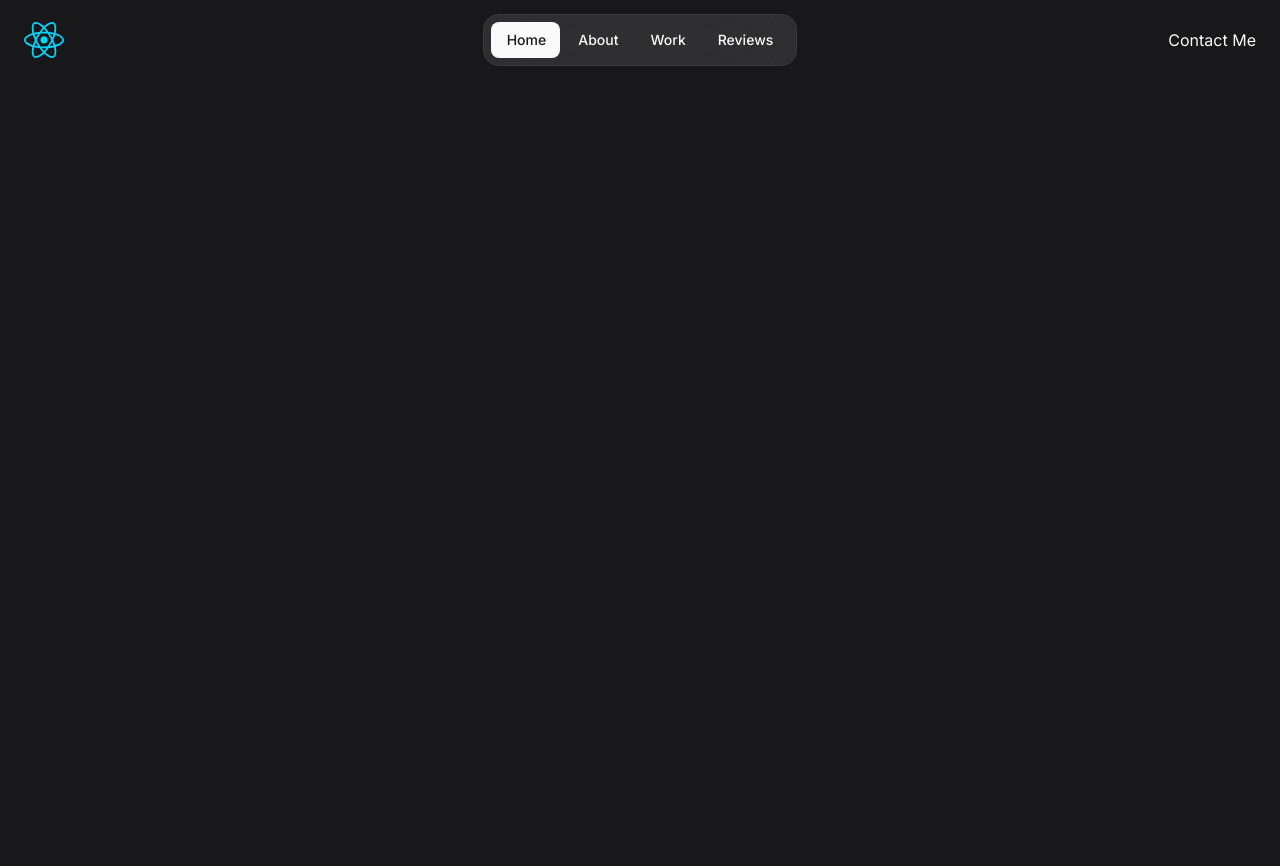
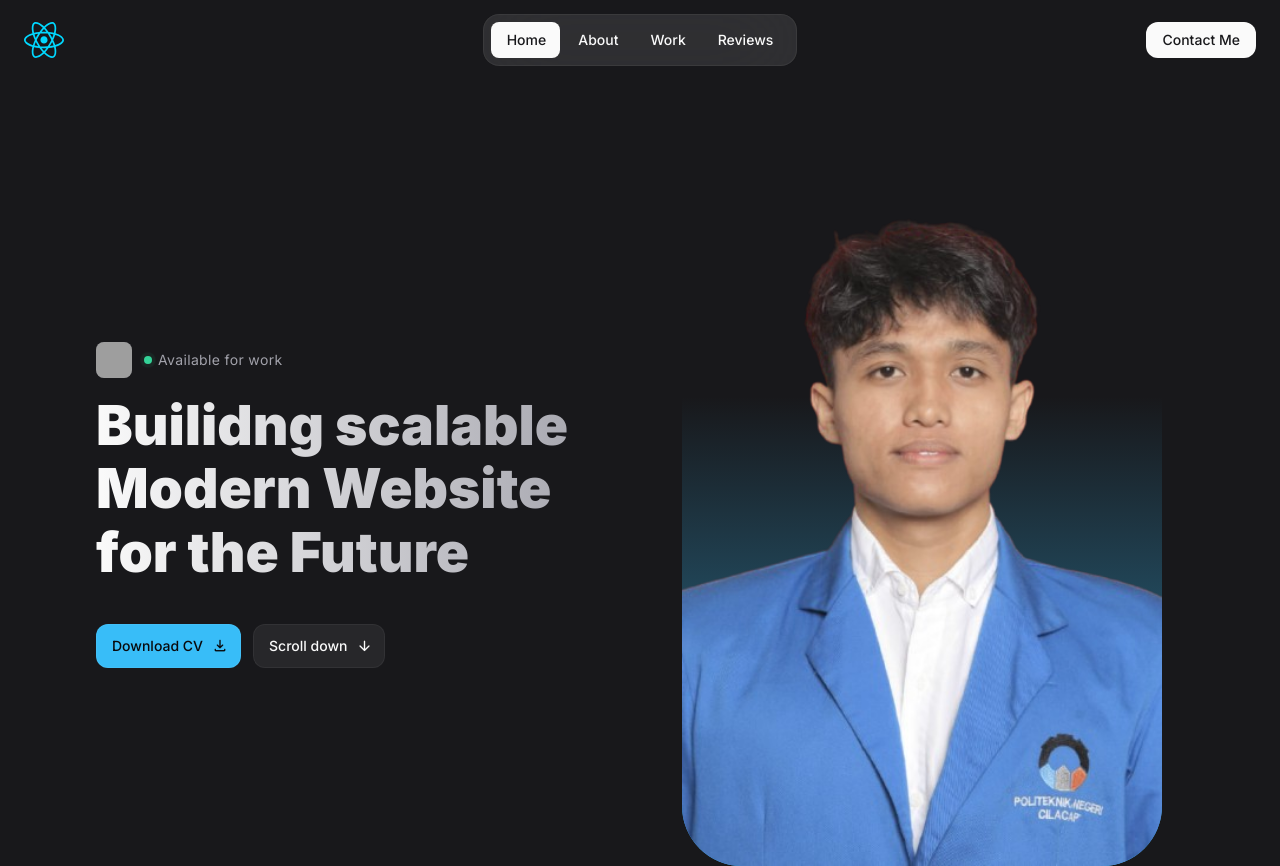
Before and after one commit to Fardan-Nurhidayat/fardannurhidayat, a React (Vite) app: page / in a window 1280 px wide. Before the commit the page ends 800 px from the top, so only its background shows below. Built offline with nearby package versions, Linux system fonts and the light colour scheme; grey boxes are pictures that could not be loaded.

Commit message:
Add Hero Section

```diff
--- a/index.html
+++ b/index.html
@@ -1,23 +1,41 @@
-<!doctype html>
-<html lang="en" class="scrollbar-thin scrollbar-track-zinc-800 scrollbar-thumb-zinc-500">
+<!DOCTYPE html>
+<html
+  lang="en"
+  class="scrollbar-thin scrollbar-track-zinc-800 scrollbar-thumb-zinc-500">
   <head>
     <meta charset="UTF-8" />
-    <meta name="viewport" content="width=device-width, initial-scale=1.0" />
+    <meta
+      name="viewport"
+      content="width=device-width, initial-scale=1.0" />
     <title>Fardan Nurhidayat - Portfolio</title>
     <!--Favicon
     -->
-    <link rel="shortcut icon" href="/src/assets/react.svg" type="image/svg+xml" />
+    <link
+      rel="shortcut icon"
+      href="/src/assets/react.svg"
+      type="image/svg+xml" />
     <!--Google Font Link
     -->
-    <link rel="preconnect" href="https://fonts.googleapis.com">
-    <link rel="preconnect" href="https://fonts.gstatic.com" crossorigin>
-    <link href="https://fonts.googleapis.com/css2?family=Inter:wght@400;500;900&display=swap" rel="stylesheet">
+    <link
+      rel="preconnect"
+      href="https://fonts.googleapis.com" />
+    <link
+      rel="preconnect"
+      href="https://fonts.gstatic.com"
+      crossorigin />
+    <link
+      href="https://fonts.googleapis.com/css2?family=Inter:wght@400;500;900&display=swap"
+      rel="stylesheet" />
 
     <!-- Material Symbol-->
-    <link rel="stylesheet" href="https://fonts.googleapis.com/css2?family=Material+Symbols+Rounded&icon_names=close,menu" />
+    <link
+      rel="stylesheet"
+      href="https://fonts.googleapis.com/css2?family=Material+Symbols+Rounded&icon_names=arrow_downward,close,download,menu" />
   </head>
   <body>
     <div id="root"></div>
-    <script type="module" src="/src/main.jsx"></script>
+    <script
+      type="module"
+      src="/src/main.jsx"></script>
   </body>
 </html>
--- a/src/App.jsx
+++ b/src/App.jsx
@@ -1,11 +1,14 @@
-import './App.css'
+import "./App.css";
 
-import Header from './components/Header'
-
-export default function App(){
+import Header from "./components/Header";
+import Hero from "./components/Hero";
+export default function App() {
   return (
     <>
       <Header />
+      <main>
+        <Hero />
+      </main>
     </>
   );
 }
--- /dev/null
+++ b/src/components/Button.jsx
@@ -0,0 +1,83 @@
+import PropTypes from "prop-types";
+
+const ButtonPrimary = ({ href, target, label, icon, classes }) => {
+  if (href) {
+    return (
+      <a
+        href={href}
+        target={target}
+        className={"btn btn-primary " + classes}>
+        {label}
+        {icon ? (
+          <span
+            className='material-symbols-rounded'
+            aria-hidden='true'>
+            {icon}
+          </span>
+        ) : undefined}
+      </a>
+    );
+  } else {
+    return (
+      <button className={"btn btn-primary " + classes}>
+        {label}
+        {icon ? (
+          <span
+            className='material-symbols-rounded'
+            aria-hidden='true'>
+            {icon}
+          </span>
+        ) : undefined}
+      </button>
+    );
+  }
+};
+const ButtonOutline = ({ href, target, label, icon, classes }) => {
+  if (href) {
+    return (
+      <a
+        href={href}
+        target={target}
+        className={"btn btn-outline " + classes}>
+        {label}
+        {icon ? (
+          <span
+            className='material-symbols-rounded'
+            aria-hidden='true'>
+            {icon}
+          </span>
+        ) : undefined}
+      </a>
+    );
+  } else {
+    return (
+      <button className={"btn btn-outline " + classes}>
+        {label}
+        {icon ? (
+          <span
+            className='material-symbols-rounded'
+            aria-hidden='true'>
+            {icon}
+          </span>
+        ) : undefined}
+      </button>
+    );
+  }
+};
+
+ButtonPrimary.propTypes = {
+  href: PropTypes.string.isRequired,
+  target: PropTypes.string,
+  label: PropTypes.string.isRequired,
+  icon: PropTypes.string,
+  classes: PropTypes.string,
+};
+ButtonOutline.propTypes = {
+  href: PropTypes.string.isRequired,
+  target: PropTypes.string,
+  label: PropTypes.string.isRequired,
+  icon: PropTypes.string,
+  classes: PropTypes.string,
+};
+
+export { ButtonPrimary, ButtonOutline };
--- /dev/null
+++ b/src/components/Hero.jsx
@@ -0,0 +1,56 @@
+import { ButtonPrimary, ButtonOutline } from "./Button";
+const Hero = () => {
+  return (
+    <section
+      id='home'
+      className='pt-28 lg:pt-36'>
+      <div className='container sm:text-center md:text-center lg:text-left lg:grid lg:grid-cols-2 items-center  lg:gap-10'>
+        <div className=''>
+          <div className=' flex items-center gap-3'>
+            <figure className='img-box w-9 h-9 rounded-lg'>
+              <img
+                src='/images/avatar-1'
+                alt=''
+                width={40}
+                height={40}
+                className='img-cover'
+              />
+            </figure>
+            <div className='flex items-center gap-1.5 text-zinc-400 text-sm tracking-wide'>
+              <span className='relative w-2 h-2 rounded-full bg-emerald-400'>
+                <span className='absolute inset-0 w-2 h-2 rounded-full bg-emerald-400 animate-ping'></span>
+              </span>
+              Available for work
+            </div>
+          </div>
+          <h2 className='headline-1 max-w-[15ch] sm-max-w-[20ch] lg:max-w-[15ch] mt-4 mb-8 lg:mb-10'>
+            Builidng scalable Modern Website for the Future
+          </h2>
+          <div className='flex items-center gap-3 sm:justify-center md:justify-center lg:justify-start'>
+            <ButtonPrimary
+              label='Download CV'
+              icon='download'
+              href='#'
+            />
+            <ButtonOutline
+              label='Scroll down'
+              href='#contact'
+              icon='arrow_downward'
+            />
+          </div>
+        </div>
+        <div className='lg:block'>
+          <figure className='w-full max-w-[480px] mx-auto bg-gradient-to-t from-sky-400 via-25% via-sky-400/40 to-65% rounded-[60px] overflow-hidden'>
+            <img
+              src='../src/assets/images/profile-fardan.png'
+              alt='Fardan Nurhidayat'
+              className='min-w-full min-h-full object-cover'
+            />
+          </figure>
+        </div>
+      </div>
+    </section>
+  );
+};
+
+export default Hero;
--- a/src/index.css
+++ b/src/index.css
@@ -6,8 +6,43 @@
   BASE
 */
 
-html{
+html {
   scroll-behavior: smooth;
+}
+
+/*
+TYPOGRAPHY
+*/
+
+.headline-1 {
+  @apply max-w-max;
+  background: -webkit-linear-gradient(0deg, #fafafa, #a1a1aa);
+  -webkit-background-clip: text;
+  -webkit-text-fill-color: transparent;
+}
+
+.headline-1 {
+  @apply text-5xl leading-tight font-semibold lg:text-[55px] lg:leading-[1.15];
+}
+
+/*
+  UTILITIES
+*/
+.material-symbols-rounded {
+  @apply w-[1em] h-[1em] overflow-hidden;
+  font-variation-settings: "FILL" 0, "wght" 400, "GRAD" 0, "OPSZ" 24;
+}
+
+.container {
+  @apply px-4 mx-auto lg:px-8 xl:max-w-6xl;
+}
+
+.img-box {
+  @apply bg-zinc-700 overflow-hidden;
+}
+
+.img-cover {
+  @apply w-full h-full object-cover;
 }
 
 body {
@@ -18,7 +53,7 @@ body {
   COMPONENTS
 */
 
-.menu-btn{
+.menu-btn {
   @apply w-10 h-10 grid place-items-center bg-zinc-50/10 rounded-xl ring-inset ring-1 ring-zinc-50/[0.02] backdrop-blur-2xl hover:bg-zinc-50/15 transition-[tranform,background-color] active:scale-95 cursor-pointer;
 }
 
@@ -35,13 +70,39 @@ Navbar
 }
 
 .nav-link {
-  @apply grid items-center  h-9 px-4 text-sm font-medium text-zinc-50 rounded-xl hover:bg-zinc-50/15 transition-colors ;
+  @apply grid items-center  h-9 px-4 text-sm font-medium text-zinc-50 rounded-xl hover:bg-zinc-50/15 transition-colors;
 }
 
 .nav-link.active {
-  @apply text-zinc-900 duration-500
+  @apply text-zinc-900 duration-500;
 }
 
 .navbar .active-box {
   @apply absolute bg-zinc-50 rounded-lg -z-10 transition-[top,left] duration-500;
 }
+
+/* Button */
+
+.btn {
+  @apply max-w-max h-9 flex items-center gap-2 px-4 rounded-xl font-medium text-sm ring-1 ring-zinc-50/5 ring-inset transition-[background-color];
+}
+
+.btn-secondary {
+  @apply bg-zinc-50 text-zinc-900 active:bg-zinc-50/80;
+}
+
+.btn .material-symbols-rounded {
+  @apply text-[18px];
+}
+
+.btn:has(.material-symbols-rounded) {
+  @apply pr-3;
+}
+
+.btn-primary {
+  @apply h-11 bg-sky-400 text-zinc-950 hover:bg-sky-300 active:bg-sky-400;
+}
+
+.btn-outline {
+  @apply h-11 bg-zinc-800 hover:bg-zinc-700 active:bg-zinc-800;
+}
```
Also changed, not shown: src/assets/images/hero-image.jpg (added), src/assets/images/profile-fardan.png (added).
